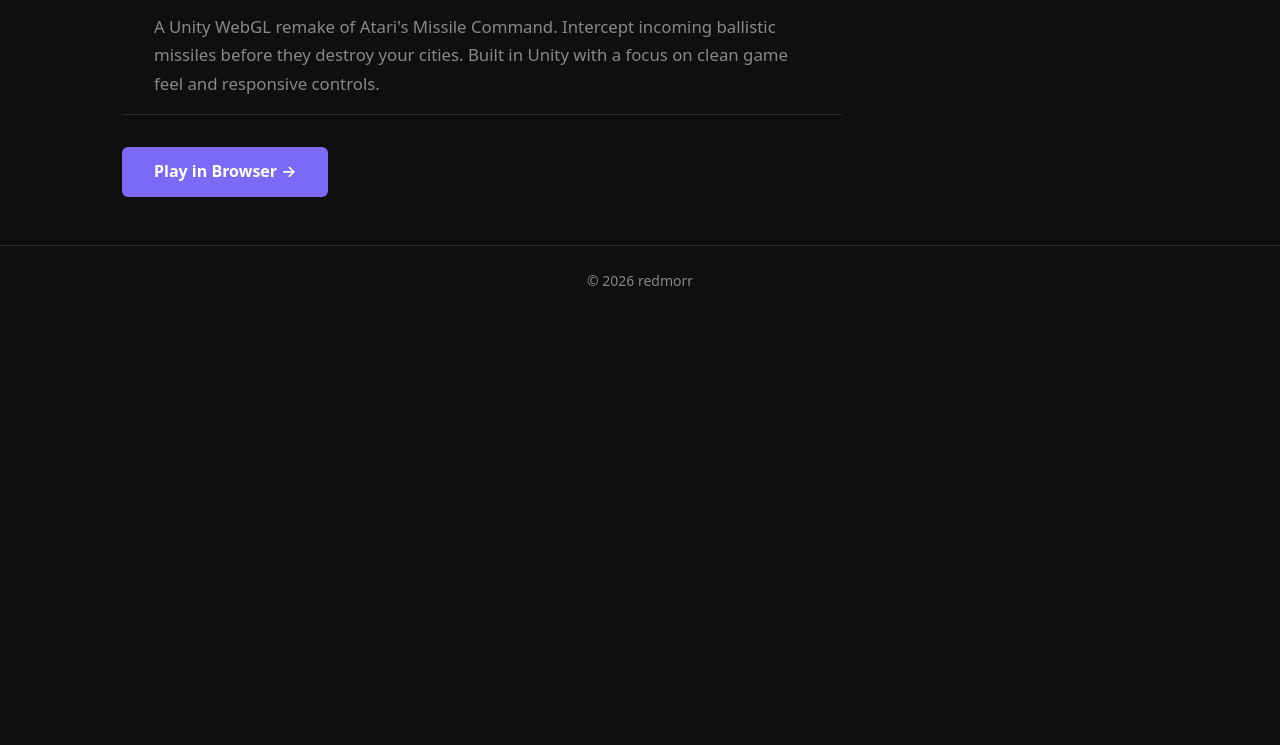
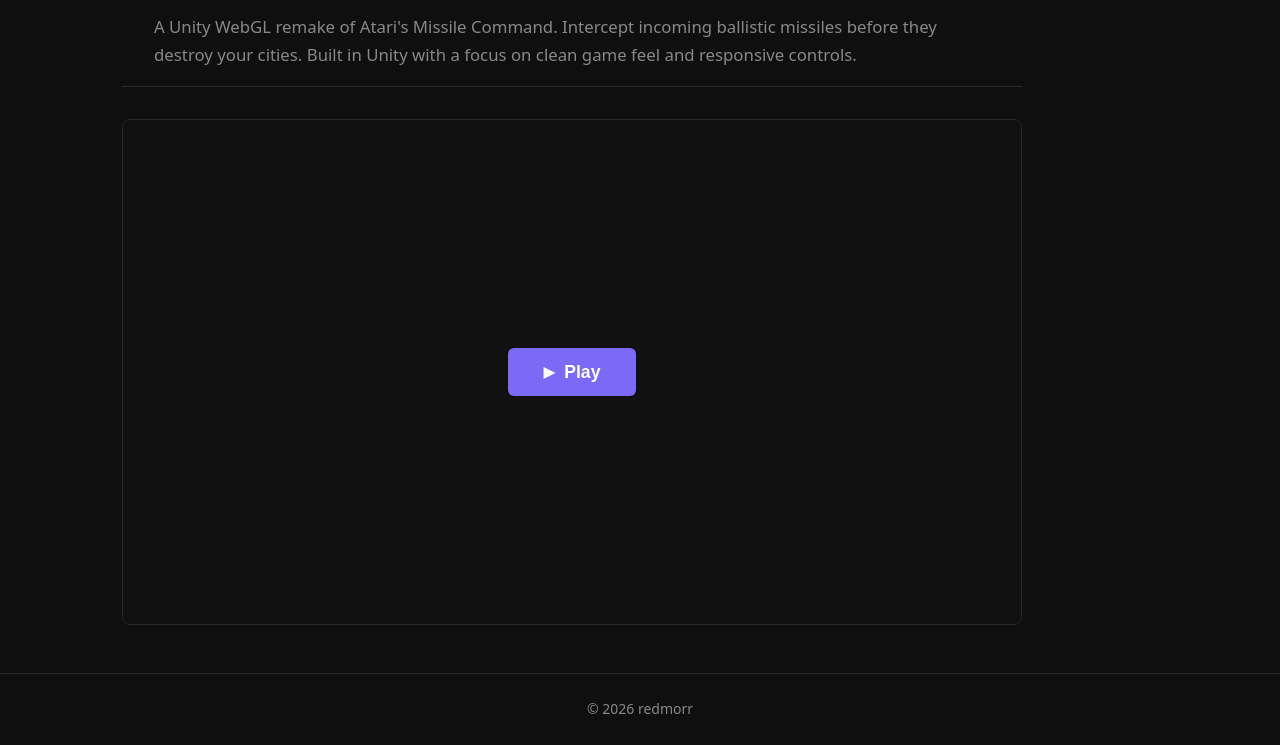
Before and after one commit to redmorr/redmorr.github.io, an Astro site: page /projects/missile-command in a window 1280 px wide. Shown: the part 292-1037 px from the top of the page. Before the commit the page ends 800 px from the top, so only its background shows below. Built offline with nearby package versions, Linux system fonts and the light colour scheme; Astro itself is replaced by a stand-in of ours.

Commit message:
Embed games and apps via iframe on project detail pages

```diff
--- a/src/data/projects.ts
+++ b/src/data/projects.ts
@@ -5,6 +5,7 @@ export interface Project {
   longDescription: string;
   type: 'unity' | 'blazor' | 'placeholder';
   url?: string;
+  embedUrl?: string;
   thumbnail?: string;
 }
 
@@ -16,6 +17,7 @@ export const projects: Project[] = [
     longDescription: 'A Unity WebGL remake of Atari\'s Missile Command. Intercept incoming ballistic missiles before they destroy your cities. Built in Unity with a focus on clean game feel and responsive controls.',
     type: 'unity',
     url: 'https://redmorr.github.io/missile-command/',
+    embedUrl: 'https://redmorr.github.io/missile-command/',
   },
   {
     slug: 'blazor',
@@ -24,6 +26,7 @@ export const projects: Project[] = [
     longDescription: 'A Blazor WebAssembly application running entirely client-side via .NET compiled to WebAssembly. No server required — the .NET runtime runs directly in the browser.',
     type: 'blazor',
     url: 'https://redmorr.github.io/blazor/',
+    embedUrl: 'https://redmorr.github.io/blazor/',
   },
   {
     slug: 'placeholder-1',
--- a/src/pages/projects/[slug].astro
+++ b/src/pages/projects/[slug].astro
@@ -9,6 +9,7 @@ export function getStaticPaths() {
 }
 
 const { project } = Astro.props;
+const label = project.type === 'unity' ? 'Play' : 'Open App';
 ---
 
 <Layout title={`${project.title} — redmorr`}>
@@ -21,21 +22,40 @@ const { project } = Astro.props;
       <p class="description">{project.longDescription}</p>
     </header>
 
-    {project.thumbnail && (
-      <div class="thumbnail">
-        <img src={project.thumbnail} alt={project.title} />
+    {project.embedUrl ? (
+      <div class="embed-wrapper">
+        <div class="embed-poster" id="poster">
+          {project.thumbnail
+            ? <img src={project.thumbnail} alt={project.title} class="poster-img" />
+            : <div class="poster-bg" />
+          }
+          <button class="play-btn" id="play-btn" data-src={project.embedUrl}>
+            <span class="play-icon">▶</span>
+            {label}
+          </button>
+        </div>
+        <iframe id="embed-frame" class="embed-frame hidden" allowfullscreen></iframe>
       </div>
-    )}
-
-    {project.url && (
-      <div class="cta">
-        <a href={project.url} target="_blank" rel="noopener noreferrer" class="play-btn">
-          {project.type === 'unity' ? 'Play in Browser' : 'Open App'} →
-        </a>
-      </div>
-    )}
+    ) : project.url ? (
+      <a href={project.url} target="_blank" rel="noopener noreferrer" class="external-btn">
+        {label} →
+      </a>
+    ) : null}
   </article>
 </Layout>
+
+<script>
+  const btn = document.getElementById('play-btn') as HTMLButtonElement | null;
+  const poster = document.getElementById('poster') as HTMLElement | null;
+  const frame = document.getElementById('embed-frame') as HTMLIFrameElement | null;
+
+  btn?.addEventListener('click', () => {
+    const src = btn.dataset.src!;
+    frame!.src = src;
+    poster!.classList.add('hidden');
+    frame!.classList.remove('hidden');
+  });
+</script>
 
 <style>
   .back {
@@ -51,7 +71,7 @@ const { project } = Astro.props;
   }
 
   .project {
-    max-width: 720px;
+    max-width: 900px;
   }
 
   .project-header {
@@ -80,23 +100,76 @@ const { project } = Astro.props;
     line-height: 1.7;
   }
 
-  .thumbnail {
-    margin-bottom: 2rem;
+  .embed-wrapper {
+    width: 100%;
+    aspect-ratio: 16 / 9;
     border-radius: 8px;
     overflow: hidden;
     border: 1px solid var(--border);
+    position: relative;
   }
 
-  .thumbnail img {
+  .embed-poster {
     width: 100%;
+    height: 100%;
+    position: relative;
+    display: flex;
+    align-items: center;
+    justify-content: center;
+  }
+
+  .poster-img {
+    position: absolute;
+    inset: 0;
+    width: 100%;
+    height: 100%;
+    object-fit: cover;
+  }
+
+  .poster-bg {
+    position: absolute;
+    inset: 0;
+    background: #111;
+  }
+
+  .play-btn {
+    position: relative;
+    z-index: 1;
+    display: flex;
+    align-items: center;
+    gap: 0.6rem;
+    background: var(--accent);
+    color: #fff;
+    border: none;
+    font-size: 1.1rem;
+    font-weight: 600;
+    padding: 0.85rem 2.25rem;
+    border-radius: 6px;
+    cursor: pointer;
+    transition: background 0.2s, transform 0.2s;
+  }
+
+  .play-btn:hover {
+    background: var(--accent-hover);
+    transform: scale(1.04);
+  }
+
+  .play-icon {
+    font-size: 0.9rem;
+  }
+
+  .embed-frame {
+    width: 100%;
+    height: 100%;
+    border: none;
     display: block;
   }
 
-  .cta {
-    margin-top: 2rem;
+  .hidden {
+    display: none;
   }
 
-  .play-btn {
+  .external-btn {
     display: inline-block;
     background: var(--accent);
     color: #fff;
@@ -104,10 +177,11 @@ const { project } = Astro.props;
     font-size: 1rem;
     padding: 0.75rem 2rem;
     border-radius: 6px;
+    margin-top: 1rem;
     transition: background 0.2s, transform 0.2s;
   }
 
-  .play-btn:hover {
+  .external-btn:hover {
     background: var(--accent-hover);
     transform: translateY(-1px);
   }
```
